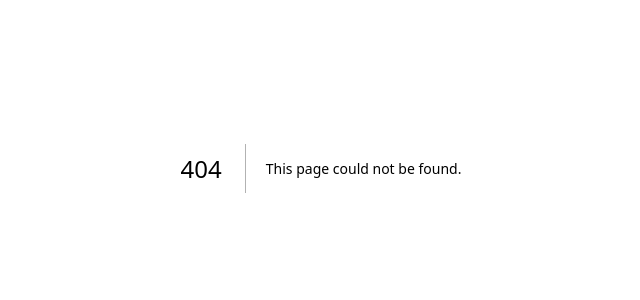
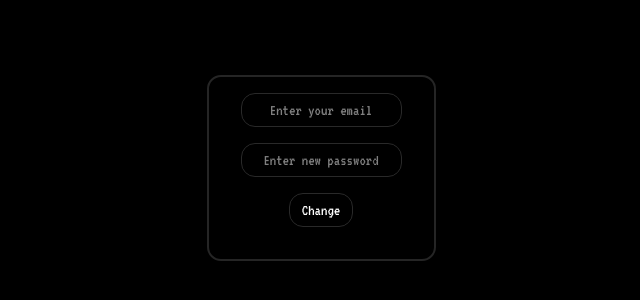
Before and after one commit to Souvick-bh/pplfulia, a Next.js app: page /forget in a window 1280 px wide. Before the commit this address had no page. Shown: the part 232-532 px from the top of the page, without its empty margins (319-959 px from the left). Built offline with nearby package versions, Linux system fonts and the light colour scheme.

Commit message:
added forget password

```diff
--- a/src/app/auth/page.tsx
+++ b/src/app/auth/page.tsx
@@ -19,7 +19,8 @@ const Auth = () => {
   const [fullName, setFullName] = useState('');
   const [loading, setLoading] = useState(false);
   const { user } = useAuth();
-  const [wrongPassword,setWrongPassword] = useState(false);
+  const [wrong,setWrong] = useState(false);
+  const [notice,setNotice] = useState('');
 
 
 
@@ -37,6 +38,16 @@ const Auth = () => {
 
         try {
         if (isSignUp) {
+            if(fullName.trim().length < 3) {
+                setNotice('Put name you Bitch')
+                setWrong(true)
+                return;
+            }
+            if(password.trim().length < 6) {
+                setNotice('Password should contain more chars')
+                setWrong(true)
+                return;
+            }
             const { error } = await supabase2.auth.signUp({
             email,
             password,
@@ -58,7 +69,9 @@ const Auth = () => {
             });
 
             if (error) {
-                setWrongPassword(true);
+                setNotice('Incorrect password')
+                setWrong(true);
+                return
             };
 
             router.replace('/profile');
@@ -69,6 +82,15 @@ const Auth = () => {
         setLoading(false);
         }
     };
+
+    const hendlePasswordReset = async() => {
+        const {  error } = await supabase2.auth.resetPasswordForEmail(email, {
+            redirectTo: 'https://pplfulia.vercel.app/forget',
+        })
+        if (error) {
+            console.log(error);
+        }
+    }
 
 //   const handleGoogleAuth = async () => {
 //     try {
@@ -97,22 +119,22 @@ const Auth = () => {
             <div className="text-center text-xl md:text-2xl mb-4">
                 {isSignUp?'Become A Part Of PPL':'Welcome Buddy'}
             </div>
-            <div className="text-center mb-8">
+            <div className="text-center mb-4">
                 {isSignUp?'Create your account':'Sign in to your club account'}
             </div>
 
-            <div className="text-center mb-4">
-                {wrongPassword?(
-                    <div className="text-red-500 font-medium">Enter correct password</div>
+            <div className="text-center">
+                {wrong?(
+                    <div className="text-red-500 font-medium mb-4">{notice}</div>
                 ):(null)}
             </div>
-            {/* <button className="pt-1 pb-1 pl-3 pr-3 mb-12 rounded-xl border-1 border-[#292929]" onClick={handleGoogleAuth}>Continue with Google</button> */}
 
-            <form onSubmit={handleAuth} className="flex flex-col justify-center">
+            <form onSubmit={handleAuth} className="flex flex-col justify-center items-center">
                 {isSignUp && (
                     <div className="pt-1 pb-1 pl-3 pr-3 mb-4 rounded-xl border-1 border-[#292929]">
-                        <input  type="text" placeholder="Enter Full Name"
-                          required={isSignUp} value={fullName} onChange={(e)=>setFullName(e.target.value)}/>
+                        <input  type="text" placeholder="Enter Full Name" className="text-center"
+                          required={isSignUp} value={fullName}
+                          onChange={(e)=> setFullName(e.target.value)}/>
                     </div>
                 )}
 
@@ -127,7 +149,7 @@ const Auth = () => {
                       required value={password} onChange={(e)=>setPassword(e.target.value)}/>
                 </div>
 
-                <button className=" pt-1 pb-1 pl-3 pr-3 mb-4 rounded-xl border-1 border-[#292929] text-center active:bg-[#3f3f3f]">
+                <button className=" pt-1 pb-1 pl-3 pr-3 w-fit mb-4 rounded-xl border-1 border-[#292929] text-center active:bg-[#3f3f3f]">
                     {loading?'Please wait...':isSignUp?'Create account':'Sign in'}
                 </button>
             </form>
@@ -137,6 +159,11 @@ const Auth = () => {
                     {isSignUp?'Already have an account? Sign in'
                     : "Don't have an account? Sign up"}
                 </button>
+                    {!isSignUp && (
+                        <button className="text-[#ea5e00]" onClick={()=>hendlePasswordReset}>
+                        Forget Password !
+                    </button>
+                )}
             </div>
         </div>
 
--- /dev/null
+++ b/src/app/forget/page.tsx
@@ -0,0 +1,49 @@
+"use client"
+import { supabase2 } from '@/api/user';
+
+import React, { useState } from 'react'
+import { VT323 } from "next/font/google";
+const vt323 = VT323({
+      subsets:["latin"],
+      weight: "400",
+});
+
+function page() {
+    const [email,setEmail] = useState('')
+    const [password,setPassword] = useState('')
+    const [notice,setNotice] = useState('')
+    const [wrong,setWrong] = useState(false)
+
+    async function handleUpdatePassword() {
+        if(password.trim().length < 6) {
+                setNotice('Password should contain more chars')
+                setWrong(true)
+                return;
+            }
+        const { error } = await supabase2.auth.updateUser({
+            password: password
+        })
+        if (error) {
+            console.log(error);
+        }
+    }
+
+  return (
+    <div className={`${vt323.className} bg-[#000000] text-[#ffffff] min-h-screen flex flex-col justify-center items-center`}>
+        <div className='flex flex-col pt-4 pb-4 pr-8 pl-8 border-2 border-[#252525] rounded-xl justify-center items-center gap-x-5'>
+            {wrong && (
+                <div>
+                    {notice}
+                </div>
+            )}
+            <input className="pt-1 pb-1 pl-3 pr-3 mb-4 rounded-xl border-1 border-[#292929] text-center" type="email" placeholder="Enter your email"
+                    required value={email} onChange={(e)=>setEmail(e.target.value)}/>
+            <input className="pt-1 pb-1 pl-3 pr-3 mb-4 rounded-xl border-1 border-[#292929] text-center" type="password" placeholder="Enter new password"
+                    required value={password} onChange={(e)=>setPassword(e.target.value)}/>
+            <button className=" pt-1 pb-1 pl-3 pr-3 w-fit mb-4 rounded-xl border-1 border-[#292929] text-center active:bg-[#3f3f3f]" onClick={handleUpdatePassword}>Change</button>
+        </div>
+    </div>
+  )
+}
+
+export default page
--- a/src/app/profile/page.tsx
+++ b/src/app/profile/page.tsx
@@ -6,6 +6,7 @@ import {RiArrowGoBackLine} from 'react-icons/ri'
 import Link from 'next/link';
 import { useRouter } from "next/navigation";
 import {Heart} from "lucide-react"
+import { supabase2 } from '@/api/user';
 
 import { VT323 } from "next/font/google";
 const vt323 = VT323({
@@ -14,7 +15,7 @@ const vt323 = VT323({
 });
 
 const Profile = () => {
-  const { user,signOut } = useAuth();
+  const { user } = useAuth();
   const { profile, loading, updateProfile, uploadAvatar } = useProfile();
   const [isEditing, setIsEditing] = useState(false);
   const [formData, setFormData] = useState({
@@ -62,9 +63,12 @@ const Profile = () => {
     }
   };
 
-  function handleSignOut() {
-    signOut();
+  async function handleSignOut() {
+    const {error} = await supabase2.auth.signOut()
     router.replace('/auth');
+    if (error) {
+      console.log(error)
+    }
   }
 
   const handleAvatarUpload = async (event: React.ChangeEvent<HTMLInputElement>) => {
```
